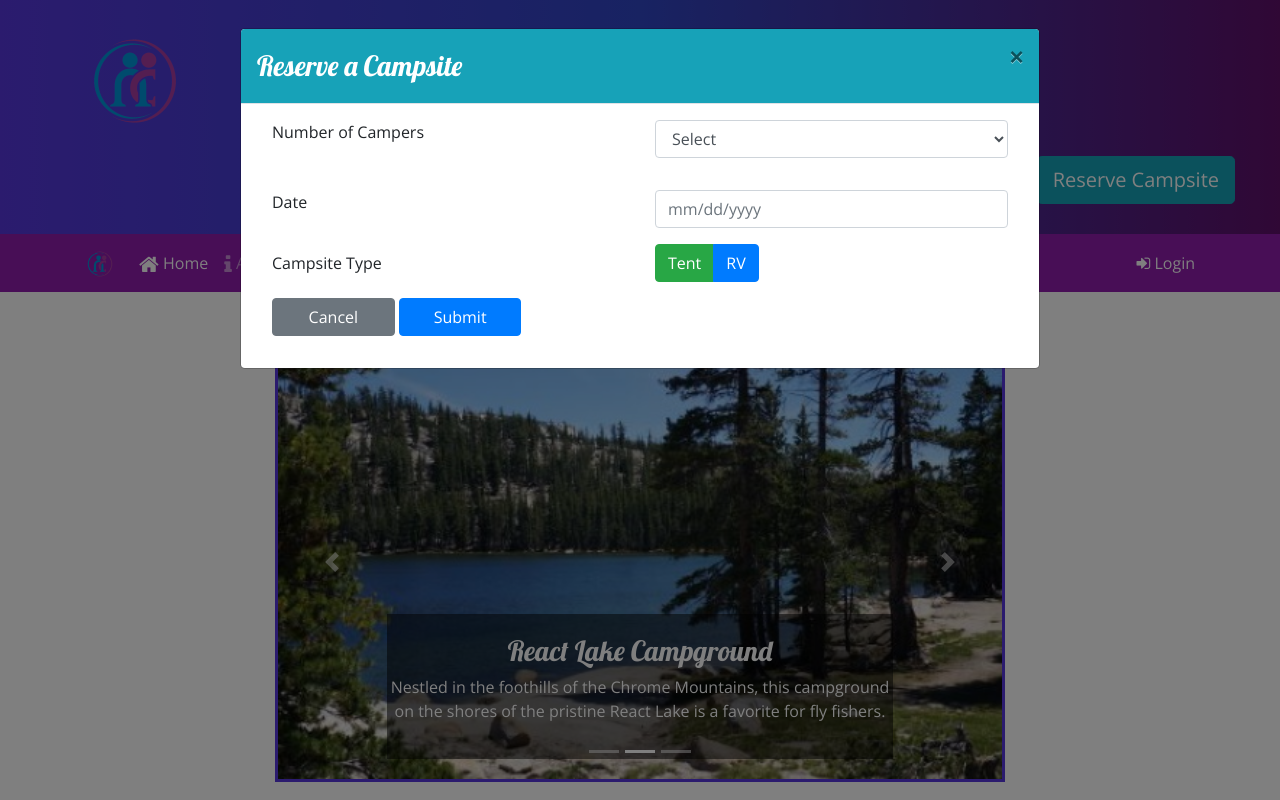
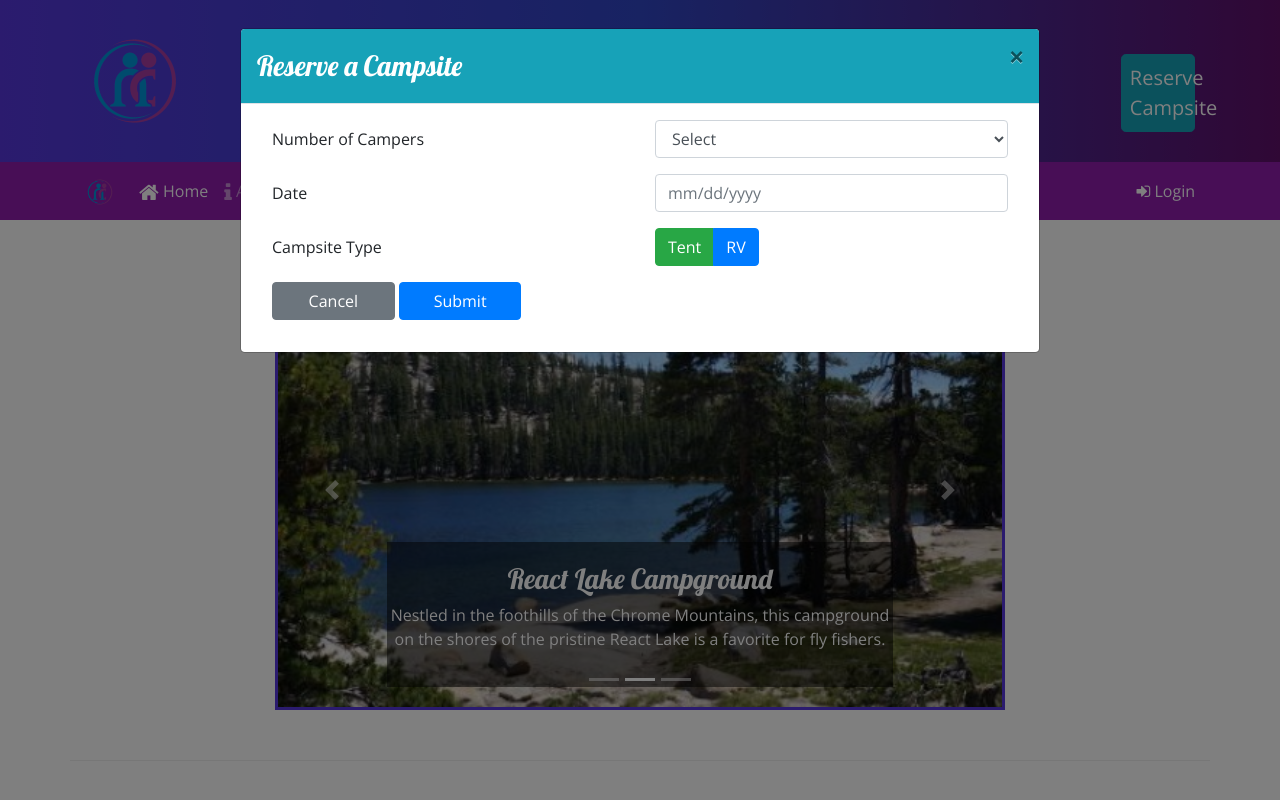
Before and after one commit to hafizmohamed114/NuCamp, a website: page index.html in a window 1280 px wide. Both pictures are taken after a click on the button "Reserve Campsite". Shown: the top 800 px of the page. Drawn offline with nearby package versions, Linux system fonts and the light colour scheme.

Commit message:
fixed errors

```diff
--- a/index.html
+++ b/index.html
@@ -13,7 +13,7 @@
     <link rel="stylesheet" href="node_modules/bootstrap-social/bootstrap-social.css" />
 
     <link rel="stylesheet" href="https://fonts.googleapis.com/css?family=Lobster|Open+Sans" />
-    <link rel="stylesheet" href="/styles.css" />
+    <link rel="stylesheet" href="styles.css" />
 
     <title>NuCamp: A Better Way To Camp</title>
 </head>
@@ -30,10 +30,10 @@
                     <h1>NuCamp</h1>
                     <h2>a better way to camp</h2>
                </div>
+               <div class="col d-flex flex-row-reverse mt-4">
+                    <a class="btn btn-lg btn-info col-md-4 col-xl-2 p-2" role="button" data-toggle="modal" data-target="#reserveModal"> Reserve Campsite</a>
+                </div>
             </div>
-        </div>
-        <div class="col d-flex flex-row-reverse mt-4">
-            <a class="btn btn-lg btn-info col-md-4 col-xl-2 p-2" role="button" data-toggle="modal" data-target="#reserveModal"> Reserve Campsite</a>
         </div>
     </header>
 
@@ -46,13 +46,15 @@
                 </div>
                 <div class="modal-body">
                     <div class="container-fluid">
-                        <form>
+
                             <form id="reserveForm">
                                 <div class="row form-group">
 
-                                    <label class="col-sm-6" for="Campers">Number of Campers</label>
+                                    <label class="col-sm-6 col-form-label" for="Campers">Number of Campers</label>
+
                                     <div class="col-sm">
-                                        <select class="form-group form-control" name="numCampers" id="numCampers">
+                                        <select class="form-control" name="numCampers" id="numCampers">
+
                                             <option value="select">Select</option>
                                             <option value="1">1</option>
                                             <option value="2">2</option>
@@ -65,7 +67,8 @@
                                 </div>
                                 <div class="row form-group">
 
-                                    <label class="col-sm-6" for="Campers">Date</label>
+                                    <label class="col-form-label col-sm-6" for="Campers">Date</label>
+
                                     <div class="col-sm">
                                         <input class="form-control" type="id" name="date" placeholder="mm/dd/yyyy">
                                     </div>
@@ -91,7 +94,8 @@
                                     </div>
                                 </div>
                             </form>
-                        </form>
+
+
                     </div>
                 </div>
             </div>
@@ -110,16 +114,7 @@
                     <li class="nav-item"><a class="nav-link" href="/aboutus.html"><i class="fa fa-info fa-lg"></i> About Us</a></li>
                     <li class="nav-item"><a class="nav-link" href="#"><i class="fa fa-list fa-lg"></i> Sites</a></li>
                     <li class="nav-item"><a class="nav-link" href="/contactus.html"><i class="fa fa-address-card fa-lg"></i> Contact Us</a></li>
-                    <!--
-                      JOHN COMMENT:
-                      Add a empty space between the navigation link and link text in order to add a space between the font-icon and text i.e.
 
-                      Incorrect:
-                      <li class="nav-item active"><a class="nav-link" href='#'><i class="fa fa-home fa-lg"></i>Home</a></li>
-
-                      Correct:
-                      <li class="nav-item active"><a class="nav-link" href='#'><i class="fa fa-home fa-lg"></i> Home</a></li>
-                    -->
                 </ul>
                 <span class="navbar-text ml-auto">
                     <a role="button" data-toggle="modal" data-target="#loginModal">
@@ -293,17 +288,3 @@
 </body>
 
 </html>
-
-<!--
-  JOHN COMMENT:
-  Once again, AWESOME JOB Mohamed. Outside of some very small issues (see my comments above or in the attached file), your code is spot on, mirrors the mock, and functions exactly as expected.
-
-  Please make the necessary corrections per my comments.
-
-  In this Workshop Assignment you:
-  - Reinforced your understanding of the Bootstrap Grid
-  - Learned and implemented the Bootstrap Form Component
-  - Create a relationship between a button and element thus that when a user clicks on the button it takes the user to the element
-
-  Keep up the FANTASTIC WORK. And as always reach out if you have any questions.
--->
```
